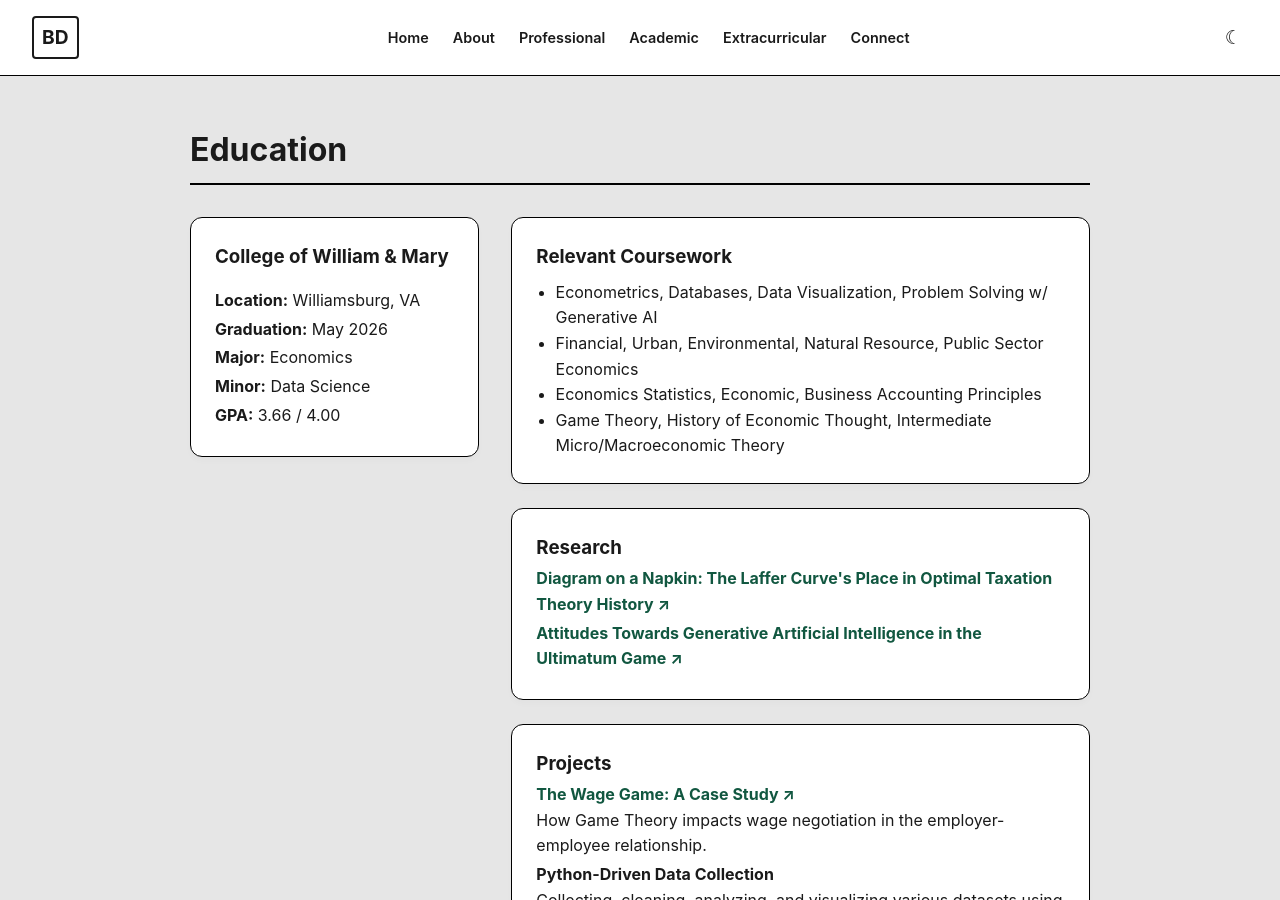
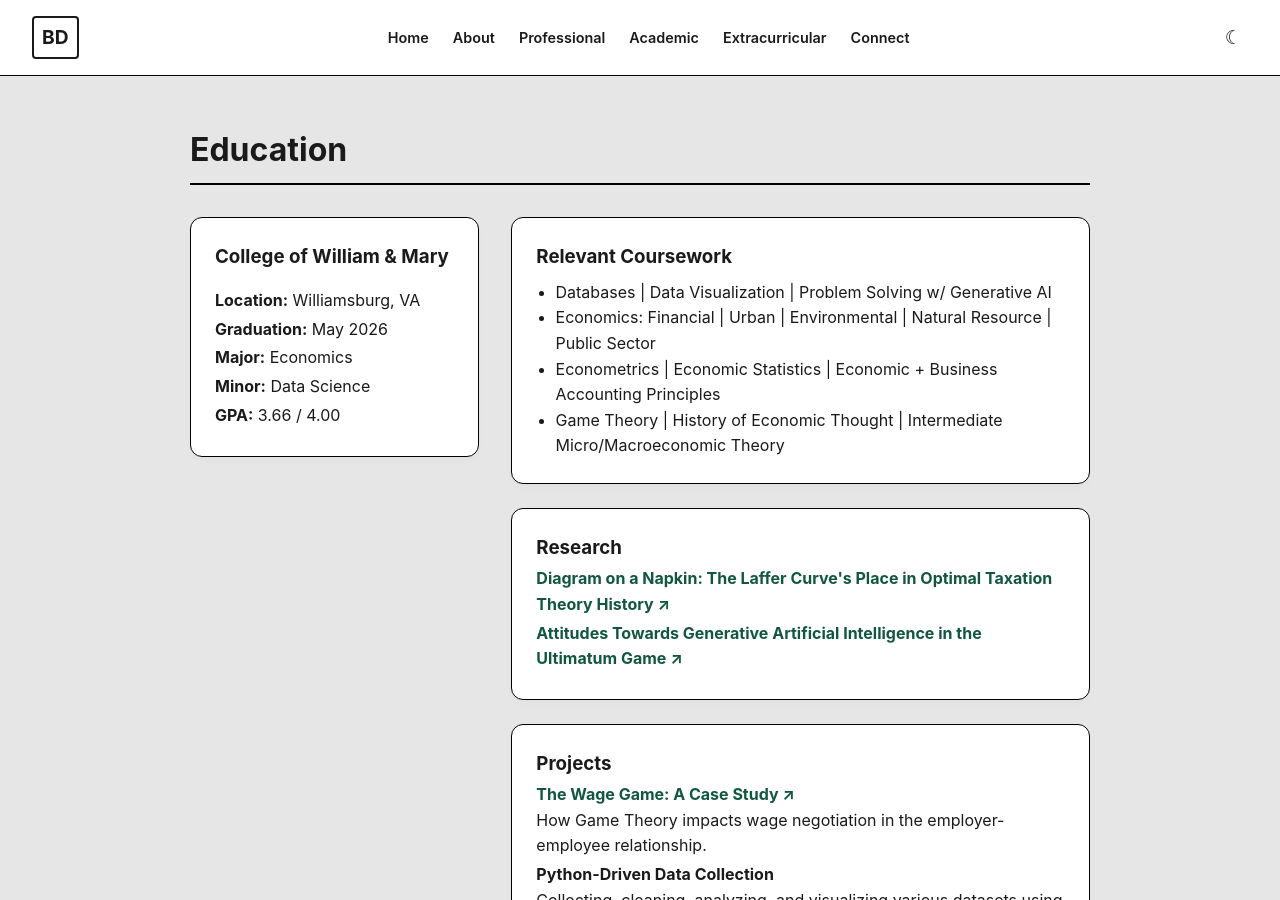
Before and after one commit to bxdubey/github.io, a Jekyll site: the page built from academic.html, in a window 1280 px wide and 900 px high. Built offline with Jekyll 4.4.1, drawn with Linux system fonts in a browser that asks for light colours.

Commit message:
Refactor relevant coursework list for clarity

```diff
--- a/academic.html
+++ b/academic.html
@@ -22,10 +22,10 @@ permalink: /academic/
         <div class="job-block">
             <h3>Relevant Coursework</h3>
             <ul>
-                <li>Econometrics, Databases, Data Visualization, Problem Solving w/ Generative AI</li>
-                <li>Financial, Urban, Environmental, Natural Resource, Public Sector Economics</li>
-                <li>Economics Statistics, Economic, Business Accounting Principles</li>
-                <li>Game Theory, History of Economic Thought, Intermediate Micro/Macroeconomic Theory</li>
+                <li>Databases | Data Visualization | Problem Solving w/ Generative AI</li>
+                <li>Economics: Financial | Urban | Environmental | Natural Resource | Public Sector</li>
+                <li>Econometrics | Economic Statistics | Economic + Business Accounting Principles</li>
+                <li>Game Theory | History of Economic Thought | Intermediate Micro/Macroeconomic Theory</li>
             </ul>
         </div>
 
```
